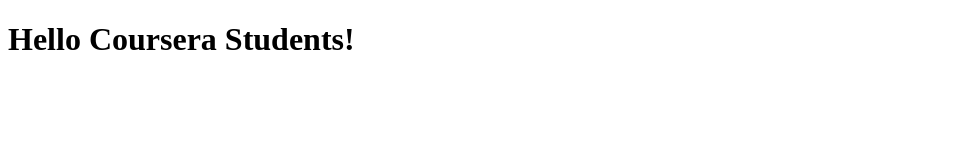
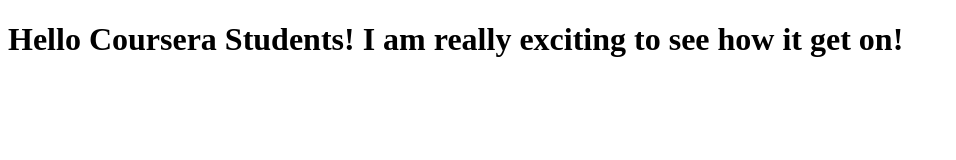
Before and after one commit to eziosavva/coursera-test, a plain HTML site: page index.html in a window 1280 px wide. Shown: the whole page, without its empty margins (0-956 px from the left). Drawn offline with Linux system fonts and the light colour scheme.

Commit message:
New version of web file

```diff
--- a/index.html
+++ b/index.html
@@ -5,6 +5,6 @@
     <title>Hello Coursera</title>
   </head>
   <body>
-    <h1>Hello Coursera Students!</h1>
+    <h1>Hello Coursera Students! I am really exciting to see how it get on!</h1>
   </body>
 </html>
```
